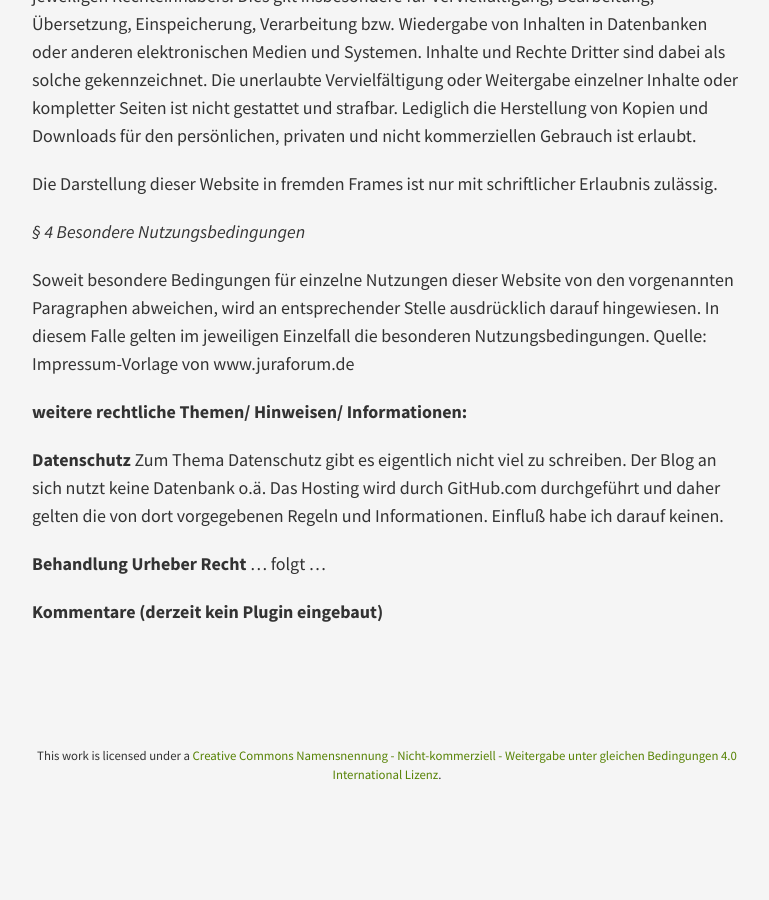
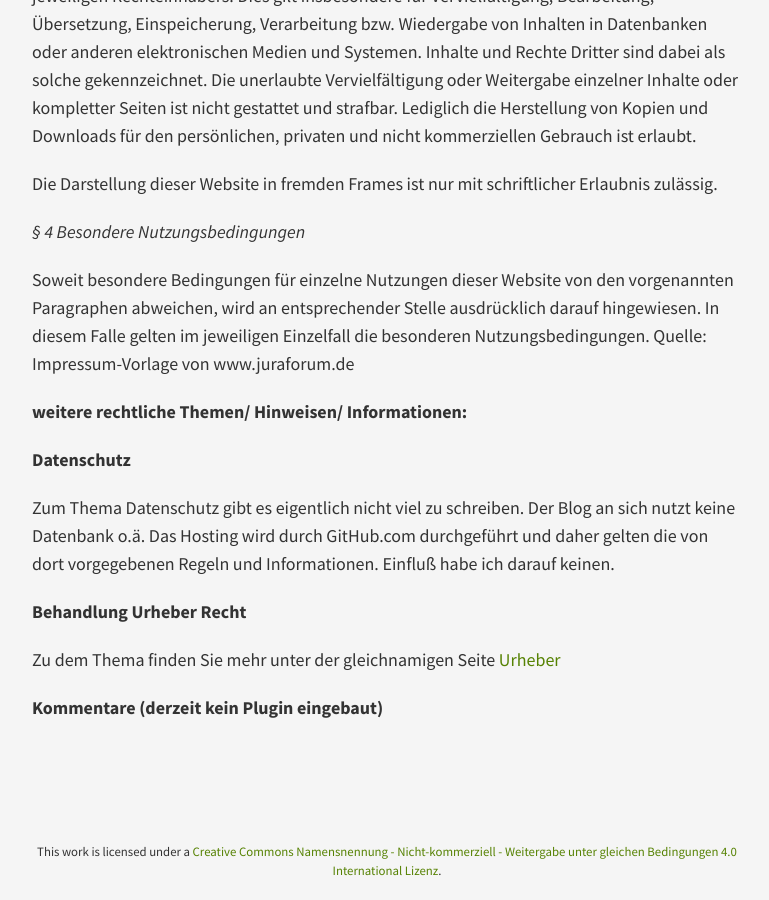
Before and after one commit to netbuk/netbuk.github.io, a Jekyll site: the page built from impressum/index.md, in a window 1280 px wide and 900 px high, scrolled down 1845 px. Shown: the whole window, without its empty margins (253-1022 px from the left). Built offline with Jekyll 4.4.1, drawn with Linux system fonts in a browser that asks for light colours; nearby versions of some CDN libraries; Markdown is read by kramdown in place of the engine named in the settings; before the commit the page ends 2649 px from its top, so only the background shows below that.

Commit message:
edit impressum

```diff
--- a/impressum/index.md
+++ b/impressum/index.md
@@ -64,10 +64,12 @@ Quelle: Impressum-Vorlage von www.juraforum.de
 **weitere rechtliche Themen/ Hinweisen/ Informationen:**
 
 **Datenschutz**
+
 Zum Thema Datenschutz gibt es eigentlich nicht viel zu schreiben. Der Blog an sich nutzt keine Datenbank o.ä.
 Das Hosting wird durch GitHub.com durchgeführt und daher gelten die von dort vorgegebenen Regeln und Informationen. Einfluß habe ich darauf keinen.
 
 **Behandlung Urheber Recht**
-... folgt ...
+
+Zu dem Thema finden Sie mehr unter der gleichnamigen Seite [Urheber](/urheber.html)
 
 **Kommentare (derzeit kein Plugin eingebaut)**
```
